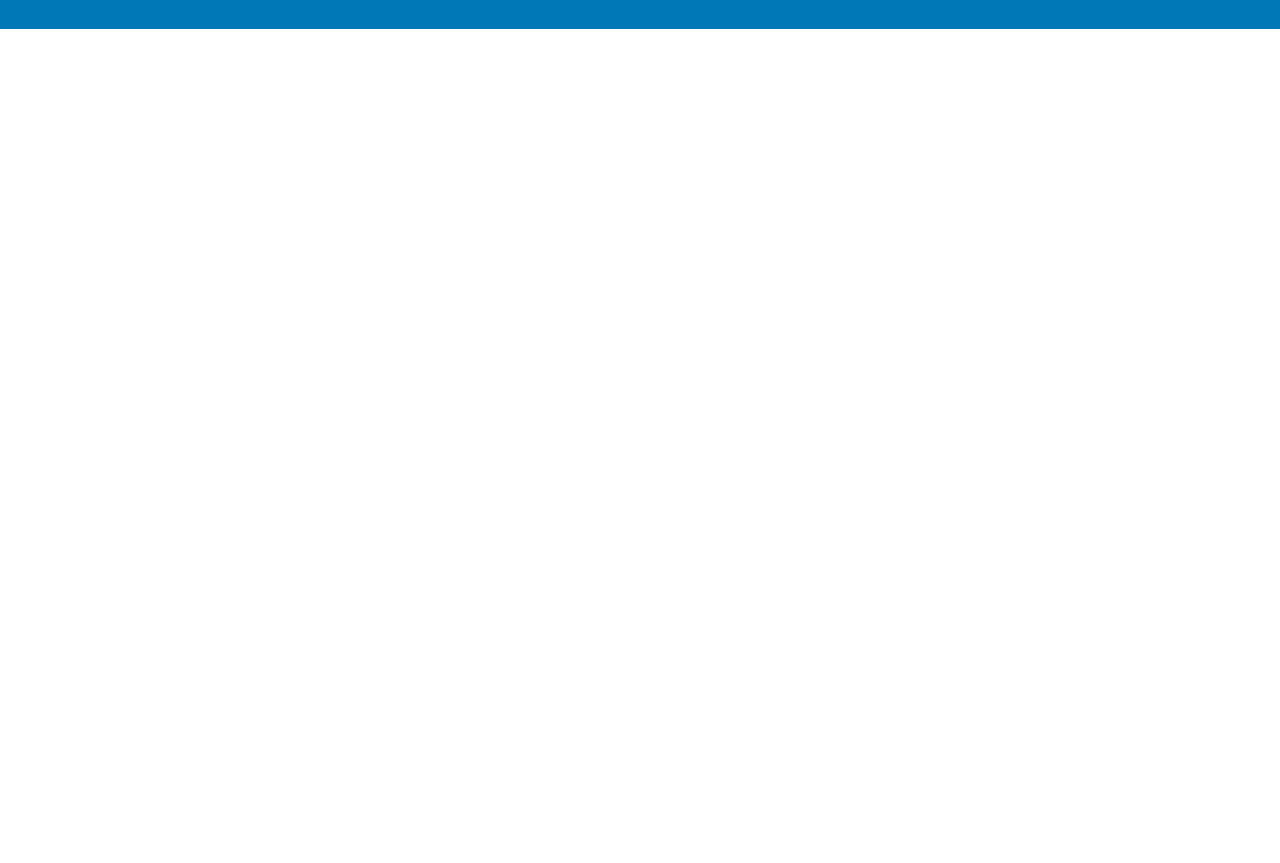
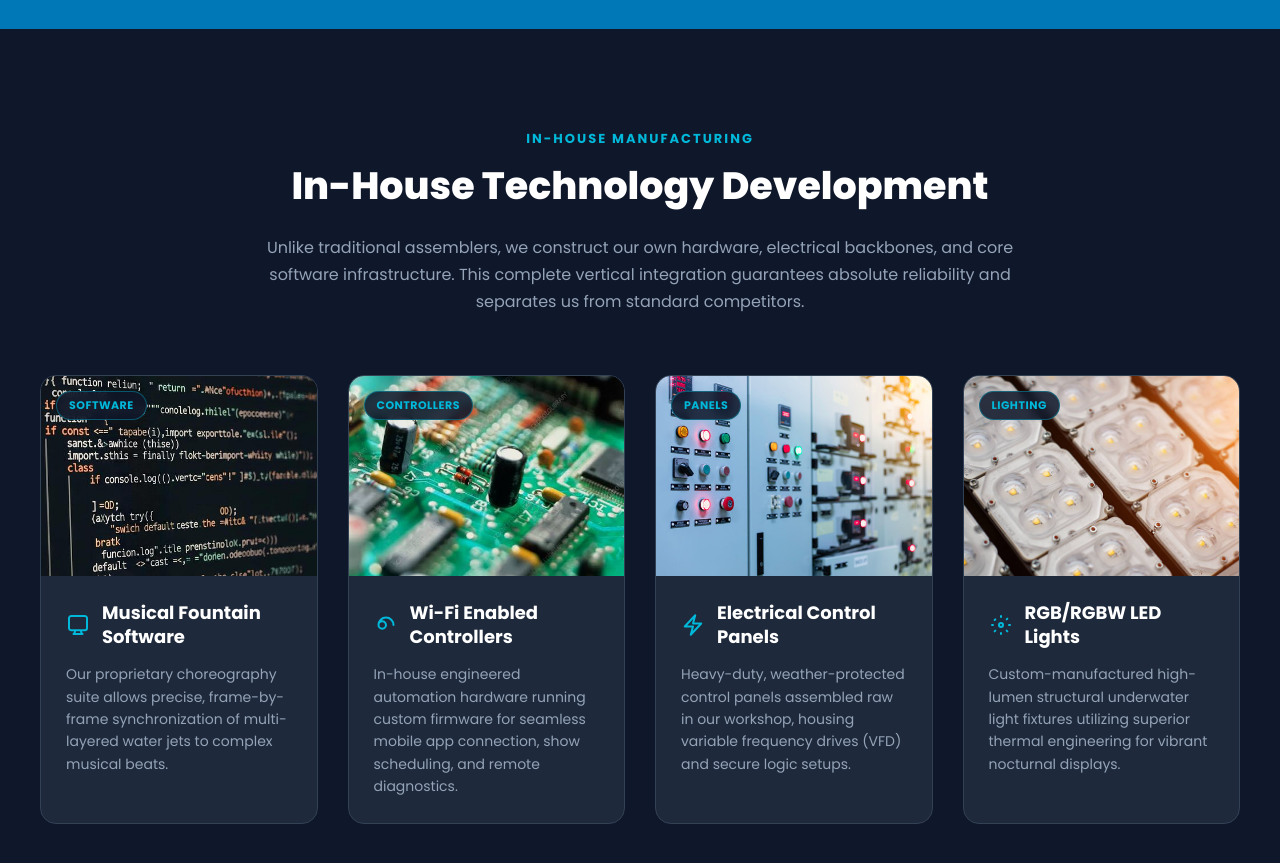
Before and after one commit to jionbiju/water-vision, a React (Vite) app in the folder frontend/: page / in a window 1280 px wide. Shown: the part 2520-3383 px from the top of the page. Before the commit the page ends 2549 px from the top, so only its background shows below. Built offline with nearby package versions, Linux system fonts and the light colour scheme.

Commit message:
Technology component created

```diff
--- a/frontend/src/App.jsx
+++ b/frontend/src/App.jsx
@@ -4,6 +4,7 @@ import Navbar from './components/Navbar/Navbar'
 import Hero from './components/Hero/Hero'
 import About from './components/About/About'
 import WhyChooseUs from './components/WhyChooseUs/WhyChooseUs'
+import Technology from './components/Technology/Technology'
 
 function App() {
   const [count, setCount] = useState(0)
@@ -14,6 +15,7 @@ function App() {
       <Hero/>
       <About/>
       <WhyChooseUs/>
+      <Technology/>
     </>
   )
 }
--- /dev/null
+++ b/frontend/src/components/Technology/Technology.css
@@ -0,0 +1,159 @@
+.tech-section {
+  width: 100%;
+  background-color: #0f172a; /* Deep tech space-blue canvas background */
+  padding: 100px 24px;
+  position: relative;
+}
+
+.tech-container {
+  max-width: 1200px;
+  margin: 0 auto;
+}
+
+/* Header Text Blocks styling */
+.tech-header {
+  text-align: center;
+  max-width: 800px;
+  margin: 0 auto 60px auto;
+}
+
+.tech-badge {
+  color: #00b8d9; /* Signature Aqua / Cyan */
+  font-size: 13px;
+  font-weight: 700;
+  text-transform: uppercase;
+  letter-spacing: 2px;
+  display: block;
+  margin-bottom: 8px;
+}
+
+.tech-main-heading {
+  color: #ffffff;
+  font-size: 38px;
+  font-weight: 800;
+  margin-bottom: 20px;
+}
+
+.tech-lead-text {
+  color: #94a3b8; /* Balanced low-contrast read text */
+  font-size: 16px;
+  line-height: 1.7;
+}
+
+/* 4-Column responsive grid config */
+.tech-grid {
+  display: grid;
+  grid-template-columns: repeat(auto-fill, minmax(270px, 1fr));
+  gap: 30px;
+}
+
+/* Structural Tech Cards */
+.tech-card {
+  background-color: #1e293b; /* Sleek dark card block */
+  border-radius: 16px;
+  border: 1px solid #334155;
+  overflow: hidden;
+  transition: all 0.3s cubic-bezier(0.25, 0.8, 0.25, 1);
+  display: flex;
+  flex-direction: column;
+}
+
+.tech-card:hover {
+  transform: translateY(-6px);
+  border-color: #00b8d9; /* Card outline glows cyan on frame interaction */
+  box-shadow: 0 20px 40px rgba(0, 184, 217, 0.12);
+}
+
+/* Image bounding container layout context */
+.tech-img-box {
+  position: relative;
+  width: 100%;
+  height: 200px;
+  overflow: hidden;
+  background-color: #0f172a;
+}
+
+.tech-src-image {
+  width: 100%;
+  height: 100%;
+  object-fit: cover;
+  transition: transform 0.5s ease;
+}
+
+.tech-card:hover .tech-src-image {
+  transform: scale(1.08); /* Zoom effect on image during interaction */
+}
+
+/* Category Badge Labels */
+.tech-tag {
+  position: absolute;
+  top: 15px;
+  left: 15px;
+  background-color: rgba(15, 23, 42, 0.85);
+  backdrop-filter: blur(4px);
+  color: #00b8d9;
+  font-size: 11px;
+  font-weight: 700;
+  text-transform: uppercase;
+  padding: 5px 12px;
+  border-radius: 20px;
+  border: 1px solid rgba(0, 184, 217, 0.4);
+  letter-spacing: 0.5px;
+}
+
+/* Text Meta Container Inside Cards */
+.tech-info-block {
+  padding: 25px;
+  display: flex;
+  flex-direction: column;
+  flex-grow: 1;
+}
+
+.tech-title-row {
+  display: flex;
+  align-items: center;
+  gap: 12px;
+  margin-bottom: 15px;
+}
+
+.tech-icon-wrapper {
+  color: #00b8d9;
+  width: 24px;
+  height: 24px;
+  flex-shrink: 0;
+}
+
+.tech-icon-wrapper svg {
+  width: 100%;
+  height: 100%;
+}
+
+.tech-item-title {
+  color: #ffffff;
+  font-size: 18px;
+  font-weight: 700;
+  margin: 0;
+  line-height: 1.3;
+}
+
+.tech-item-desc {
+  color: #94a3b8;
+  font-size: 14px;
+  line-height: 1.6;
+  margin: 0;
+}
+
+/* Responsive breakdowns for compact viewports */
+@media (max-width: 768px) {
+  .tech-section {
+    padding: 60px 16px;
+  }
+
+  .tech-main-heading {
+    font-size: 28px;
+  }
+
+  .tech-img-box {
+    height: 180px;
+  }
+}
--- /dev/null
+++ b/frontend/src/components/Technology/Technology.jsx
@@ -0,0 +1,102 @@
+import React from 'react';
+import './Technology.css';
+
+// Import local placeholder images for the manufacturing assets
+import pcbImg from '../../assets/controller-pcb.jpg';
+import panelImg from '../../assets/control-panel.jpg';
+import softwareImg from '../../assets/software-screen.jpg';
+import ledImg from '../../assets/led-manufacturing.jpg';
+
+const Technology = () => {
+  const techItems = [
+    {
+      category: "Software",
+      title: "Musical Fountain Software",
+      desc: "Our proprietary choreography suite allows precise, frame-by-frame synchronization of multi-layered water jets to complex musical beats.",
+      image: softwareImg,
+      icon: (
+        <svg xmlns="http://www.w3.org/2000/svg" fill="none" viewBox="0 0 24 24" strokeWidth={2} stroke="currentColor">
+          <path strokeLinecap="round" strokeLinejoin="round" d="M9 17.25v1.007a3 3 0 01-.879 2.122L7.5 21h9l-.621-.621A3 3 0 0115 18.257V17.25m6-12V15a2.25 2.25 0 01-2.25 2.25H5.25A2.25 2.25 0 013 15V5.25A2.25 2.25 0 015.25 3h13.5A2.25 2.25 0 0121 5.25z" />
+        </svg>
+      )
+    },
+    {
+      category: "Controllers",
+      title: "Wi-Fi Enabled Controllers",
+      desc: "In-house engineered automation hardware running custom firmware for seamless mobile app connection, show scheduling, and remote diagnostics.",
+      image: pcbImg,
+      icon: (
+        <svg xmlns="http://www.w3.org/2000/svg" fill="none" viewBox="0 0 24 24" strokeWidth={2} stroke="currentColor">
+          <path strokeLinecap="round" strokeLinejoin="round" d="M4.5 12a7.5 7.5 0 0115 0m-15 0a3.75 3.75 0 117.5 0 3.75 3.75 0 01-7.5 0z" />
+        </svg>
+      )
+    },
+    {
+      category: "Panels",
+      title: "Electrical Control Panels",
+      desc: "Heavy-duty, weather-protected control panels assembled raw in our workshop, housing variable frequency drives (VFD) and secure logic setups.",
+      image: panelImg,
+      icon: (
+        <svg xmlns="http://www.w3.org/2000/svg" fill="none" viewBox="0 0 24 24" strokeWidth={2} stroke="currentColor">
+          <path strokeLinecap="round" strokeLinejoin="round" d="M3.75 13.5l10.5-11.25L12 10.5h8.25L9.75 21.75 12 13.5H3.75z" />
+        </svg>
+      )
+    },
+    {
+      category: "Lighting",
+      title: "RGB/RGBW LED Lights",
+      desc: "Custom-manufactured high-lumen structural underwater light fixtures utilizing superior thermal engineering for vibrant nocturnal displays.",
+      image: ledImg,
+      icon: (
+        <svg xmlns="http://www.w3.org/2000/svg" fill="none" viewBox="0 0 24 24" strokeWidth={2} stroke="currentColor">
+          <path strokeLinecap="round" strokeLinejoin="round" d="M12 3v1m0 16v1m9-9h-1M4 12H3m15.364-6.364l-.707.707M6.343 17.657l-.707.707m12.728 0l-.707-.707M6.343 6.343l-.707.707M14 12a2 2 0 11-4 0 2 2 0 014 0z" />
+        </svg>
+      )
+    }
+  ];
+
+  return (
+    <section className="tech-section" id="technology">
+      <div className="tech-container">
+
+        {/* Header Block Section */}
+        <div className="tech-header">
+          <span className="tech-badge">In-House Manufacturing</span>
+          <h2 className="tech-main-heading">In-House Technology Development</h2>
+          <p className="tech-lead-text">
+            Unlike traditional assemblers, we construct our own hardware, electrical backbones,
+            and core software infrastructure. This complete vertical integration guarantees absolute
+            reliability and separates us from standard competitors.
+          </p>
+        </div>
+
+        {/* Dynamic 4-Column Core Grid */}
+        <div className="tech-grid">
+          {techItems.map((item, index) => (
+            <div className="tech-card" key={index}>
+
+              {/* Media Asset Window */}
+              <div className="tech-img-box">
+                <img src={item.image} alt={item.title} className="tech-src-image" />
+                <span className="tech-tag">{item.category}</span>
+              </div>
+
+              {/* Text Description Block */}
+              <div className="tech-info-block">
+                <div className="tech-title-row">
+                  <div className="tech-icon-wrapper">{item.icon}</div>
+                  <h3 className="tech-item-title">{item.title}</h3>
+                </div>
+                <p className="tech-item-desc">{item.desc}</p>
+              </div>
+
+            </div>
+          ))}
+        </div>
+
+      </div>
+    </section>
+  );
+};
+
+export default Technology;
```
